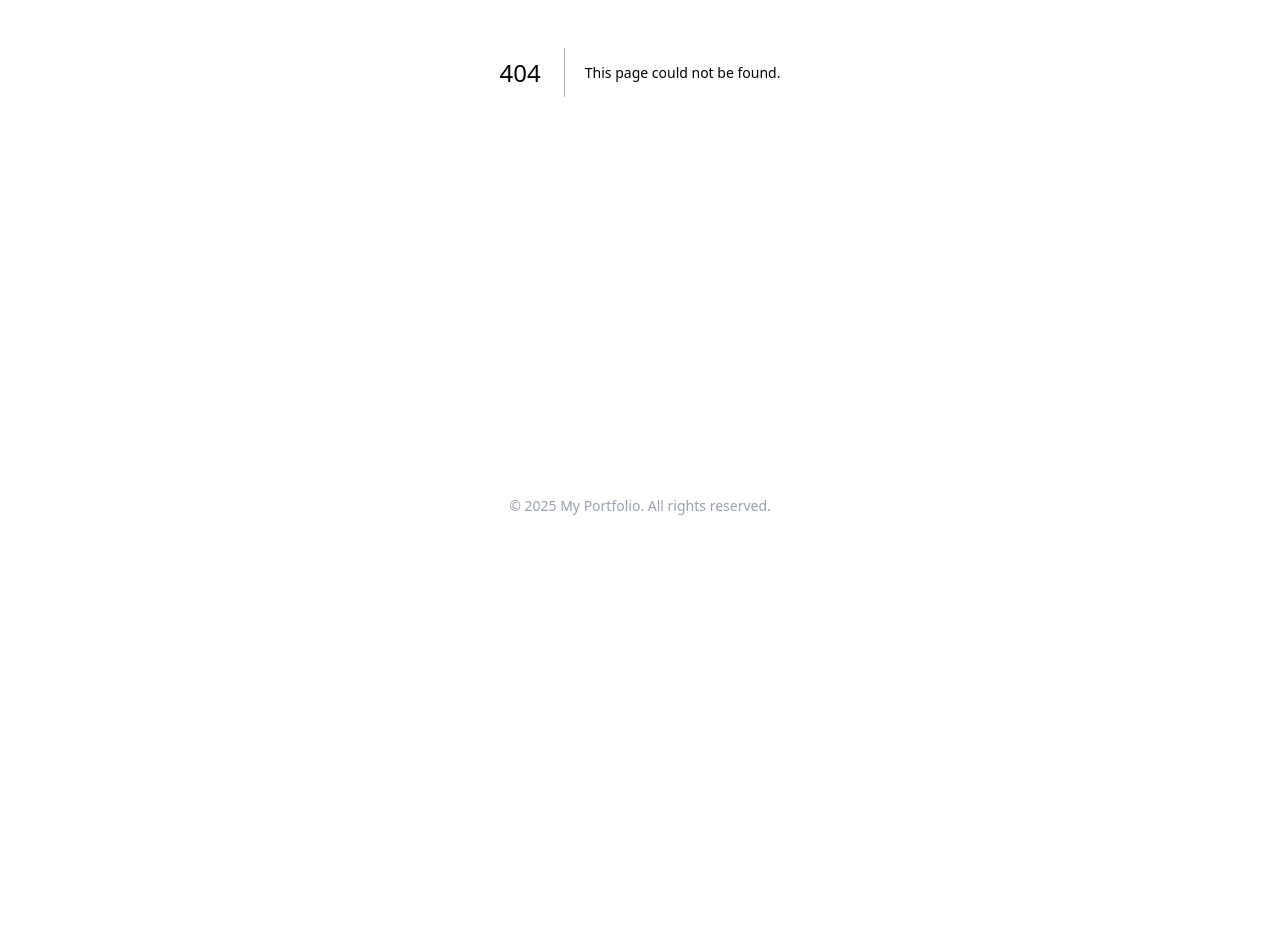
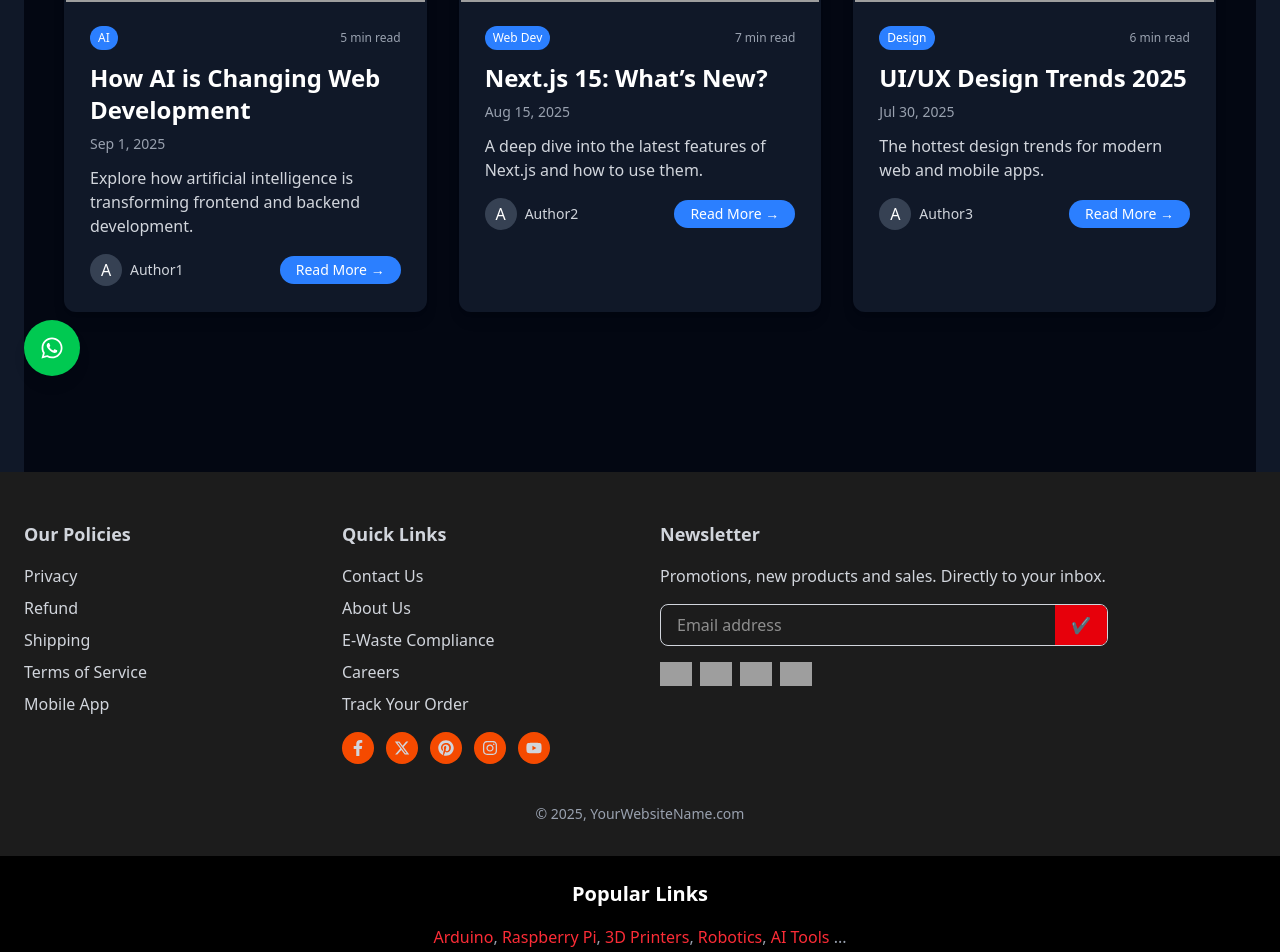
Before and after one commit to WATT-Org/Website-WATT, a Next.js app: page /blogs in a window 1280 px wide. Before the commit this address had no page. Shown: the part 400-1352 px from the top of the page. Before the commit the page ends 940 px from the top, so only its background shows below. Built offline with nearby package versions, Linux system fonts and the light colour scheme; grey boxes are pictures that could not be loaded.

Commit message:
Updated Footer & Hero, removed old blogPage, added new Blogs page and Gallery

```diff
--- /dev/null
+++ b/src/app/blogs/page.js
@@ -0,0 +1,82 @@
+export default function Blogs() {
+  const blogs = [
+    {
+      title: "How AI is Changing Web Development",
+      date: "Sep 1, 2025",
+      description:
+        "Explore how artificial intelligence is transforming frontend and backend development.",
+      category: "AI",
+      author: "Author1",
+      readTime: "5 min read",
+      image: "/blog1.png",
+    },
+    {
+      title: "Next.js 15: What’s New?",
+      date: "Aug 15, 2025",
+      description:
+        "A deep dive into the latest features of Next.js and how to use them.",
+      category: "Web Dev",
+      author: "Author2",
+      readTime: "7 min read",
+      image: "/blog2.png",
+    },
+    {
+      title: "UI/UX Design Trends 2025",
+      date: "Jul 30, 2025",
+      description: "The hottest design trends for modern web and mobile apps.",
+      category: "Design",
+      author: "Author3",
+      readTime: "6 min read",
+      image: "/blog3.png",
+    },
+  ];
+
+  return (
+    <div className="p-10 bg-gray-950 min-h-screen">
+      <h1 className="text-5xl font-extrabold text-center mb-12 bg-gradient-to-r from-blue-500 via-purple-500 to-pink-500 text-transparent bg-clip-text">
+        📝 Blogs
+      </h1>
+      <div className="grid gap-8 max-w-6xl mx-auto md:grid-cols-2 lg:grid-cols-3">
+        {blogs.map((blog, index) => (
+          <div
+            key={index}
+            className="bg-gray-900 text-white rounded-xl shadow-lg overflow-hidden transform transition hover:scale-105 hover:shadow-2xl border-2 border-transparent hover:border-blue-500"
+          >
+            {blog.image && (
+              <img
+                src={blog.image}
+                alt={blog.title}
+                className="w-full h-48 object-cover"
+              />
+            )}
+            <div className="p-6">
+              <div className="flex items-center justify-between mb-3">
+                <span className="bg-blue-500 text-white text-xs px-2 py-1 rounded-full">
+                  {blog.category}
+                </span>
+                <span className="text-gray-400 text-xs">{blog.readTime}</span>
+              </div>
+              <h2 className="text-2xl font-semibold mb-2">{blog.title}</h2>
+              <p className="text-gray-400 text-sm mb-3">{blog.date}</p>
+              <p className="text-gray-300 mb-4">{blog.description}</p>
+              <div className="flex items-center justify-between">
+                <div className="flex items-center gap-2">
+                  <div className="w-8 h-8 rounded-full bg-gray-700 flex items-center justify-center text-white">
+                    {blog.author[0]}
+                  </div>
+                  <span className="text-gray-300 text-sm">{blog.author}</span>
+                </div>
+                <a
+                  href="#"
+                  className="px-4 py-1 bg-blue-500 rounded-full text-white text-sm font-medium hover:bg-blue-400 transition"
+                >
+                  Read More →
+                </a>
+              </div>
+            </div>
+          </div>
+        ))}
+      </div>
+    </div>
+  );
+}
--- /dev/null
+++ b/src/app/gallery/page.js
@@ -0,0 +1,58 @@
+"use client";
+import { useState } from "react";
+
+export default function GalleryPage() {
+  const images = [
+    { src: "/logo.jpeg", title: "Logo Image" },
+    { src: "/robot.png", title: "Robot Image" },
+    { src: "/logo.jpeg", title: "Logo Image 2" },
+    { src: "/robot.png", title: "Robot Image 2" },
+    { src: "/logo.jpeg", title: "Logo Image 3" },
+    { src: "/robot.png", title: "Robot Image 3" },
+  ];
+
+  const [selectedImage, setSelectedImage] = useState(null);
+
+  return (
+    <div className="p-10 bg-gray-950 min-h-screen">
+      <h1 className="text-5xl font-extrabold text-center mb-12 bg-gradient-to-r from-blue-500 via-purple-500 to-pink-500 text-transparent bg-clip-text">
+        📸 Gallery
+      </h1>
+
+      {/* Image Grid */}
+      <div className="grid grid-cols-1 sm:grid-cols-2 md:grid-cols-3 gap-6">
+        {images.map((image, index) => (
+          <div
+            key={index}
+            className="relative overflow-hidden rounded-xl shadow-lg cursor-pointer transform transition duration-300 hover:scale-105"
+            onClick={() => setSelectedImage(image.src)}
+          >
+            <img
+              src={image.src}
+              alt={image.title}
+              className="h-64 w-full object-cover"
+              loading="lazy"
+            />
+            <div className="absolute inset-0 bg-black bg-opacity-30 opacity-0 hover:opacity-100 transition flex items-center justify-center text-white text-lg font-semibold">
+              {image.title}
+            </div>
+          </div>
+        ))}
+      </div>
+
+      {/* Lightbox / Modal */}
+      {selectedImage && (
+        <div
+          className="fixed inset-0 bg-black bg-opacity-80 flex items-center justify-center z-50"
+          onClick={() => setSelectedImage(null)}
+        >
+          <img
+            src={selectedImage}
+            alt="Selected"
+            className="max-h-[90vh] max-w-[90vw] rounded-xl shadow-2xl"
+          />
+        </div>
+      )}
+    </div>
+  );
+}
--- a/src/components/Footer.js
+++ b/src/components/Footer.js
@@ -1,7 +1,91 @@
+
+import { FaFacebookF, FaPinterest, FaInstagram, FaYoutube, FaWhatsapp } from "react-icons/fa";
+import { FaXTwitter } from "react-icons/fa6";
+
 export default function Footer() {
   return (
-    <footer className="text-center py-6 text-gray-400 text-sm">
-      © {new Date().getFullYear()} My Portfolio. All rights reserved.
+    <footer className="bg-[#1c1c1c] text-gray-300 pt-12 pb-6">
+      <div className="max-w-7xl mx-auto px-6 grid md:grid-cols-4 gap-10">
+
+        {/* Our Policies */}
+        <div>
+          <h3 className="text-lg font-semibold mb-4">Our Policies</h3>
+          <ul className="space-y-2">
+            <li><a href="#" className="hover:text-red-500">Privacy</a></li>
+            <li><a href="#" className="hover:text-red-500">Refund</a></li>
+            <li><a href="#" className="hover:text-red-500">Shipping</a></li>
+            <li><a href="#" className="hover:text-red-500">Terms of Service</a></li>
+            <li><a href="#" className="hover:text-red-500">Mobile App</a></li>
+          </ul>
+        </div>
+
+        {/* Quick Links */}
+        <div>
+          <h3 className="text-lg font-semibold mb-4">Quick Links</h3>
+          <ul className="space-y-2">
+            <li><a href="#" className="hover:text-red-500">Contact Us</a></li>
+            <li><a href="#" className="hover:text-red-500">About Us</a></li>
+            <li><a href="#" className="hover:text-red-500">E-Waste Compliance</a></li>
+            <li><a href="#" className="hover:text-red-500">Careers</a></li>
+            <li><a href="#" className="hover:text-red-500">Track Your Order</a></li>
+          </ul>
+          {/* Social Icons */}
+          <div className="flex space-x-3 mt-4">
+            <a href="#" className="bg-orange-600 p-2 rounded-full"><FaFacebookF /></a>
+            <a href="#" className="bg-orange-600 p-2 rounded-full"><FaXTwitter /></a>
+            <a href="#" className="bg-orange-600 p-2 rounded-full"><FaPinterest /></a>
+            <a href="#" className="bg-orange-600 p-2 rounded-full"><FaInstagram /></a>
+            <a href="#" className="bg-orange-600 p-2 rounded-full"><FaYoutube /></a>
+          </div>
+        </div>
+
+        {/* Newsletter */}
+        <div className="md:col-span-2">
+          <h3 className="text-lg font-semibold mb-4">Newsletter</h3>
+          <p className="mb-4">Promotions, new products and sales. Directly to your inbox.</p>
+          <div className="flex items-center bg-transparent border rounded-lg overflow-hidden max-w-md">
+            <input
+              type="email"
+              placeholder="Email address"
+              className="bg-transparent px-4 py-2 w-full outline-none text-white"
+            />
+            <button className="bg-red-600 px-4 py-2">✔</button>
+          </div>
+          {/* Payment Icons */}
+          <div className="flex space-x-2 mt-4">
+            <img src="https://upload.wikimedia.org/wikipedia/commons/3/30/American_Express_logo.svg" className="h-6" />
+            <img src="https://upload.wikimedia.org/wikipedia/commons/b/b5/Apple_Pay_logo.svg" className="h-6" />
+            <img src="https://upload.wikimedia.org/wikipedia/commons/0/04/Mastercard-logo.png" className="h-6" />
+            <img src="https://upload.wikimedia.org/wikipedia/commons/4/41/Visa_Logo.png" className="h-6" />
+          </div>
+        </div>
+      </div>
+
+      {/* Bottom Section */}
+      <div className="text-center mt-10 text-gray-400 text-sm">
+        © 2025, YourWebsiteName.com
+      </div>
+
+      {/* Popular Links */}
+      <div className="bg-black mt-8 py-6 px-6">
+        <h3 className="text-center text-xl font-semibold mb-4 text-white">Popular Links</h3>
+        <p className="text-gray-400 text-center leading-relaxed">
+          <a href="#" className="text-red-500 hover:underline">Arduino</a>,{" "}
+          <a href="#" className="text-red-500 hover:underline">Raspberry Pi</a>,{" "}
+          <a href="#" className="text-red-500 hover:underline">3D Printers</a>,{" "}
+          <a href="#" className="text-red-500 hover:underline">Robotics</a>,{" "}
+          <a href="#" className="text-red-500 hover:underline">AI Tools</a> ...
+        </p>
+      </div>
+
+      {/* Floating WhatsApp Button */}
+      <a
+        href="https://wa.me/91XXXXXXXXXX"
+        target="_blank"
+        className="fixed bottom-6 left-6 bg-green-500 text-white p-4 rounded-full shadow-lg"
+      >
+        <FaWhatsapp size={24} />
+      </a>
     </footer>
   );
 }
--- a/src/components/Hero.js
+++ b/src/components/Hero.js
@@ -46,10 +46,10 @@ export default function Hero() {
 
   const images = [
     "/robot.png",
-    "/robot2.png",
-    "/robot3.png",
-    "/robot4.png",
-    "/robot5.png",
+    "/robot.png",
+    "/robot.png",
+    "/robot.png",
+    "/robot.png",
   ];
 
   return (
```
Also changed, not shown: src/app/blogs/blogPage.js (deleted).
